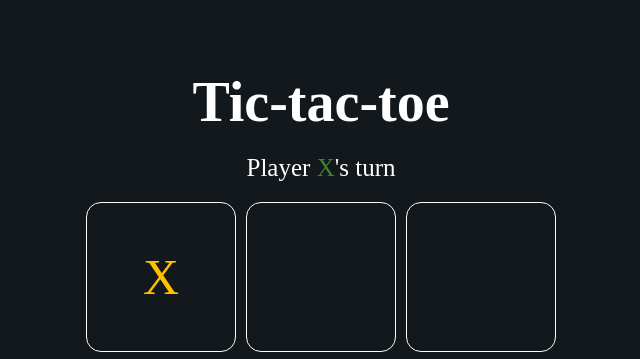
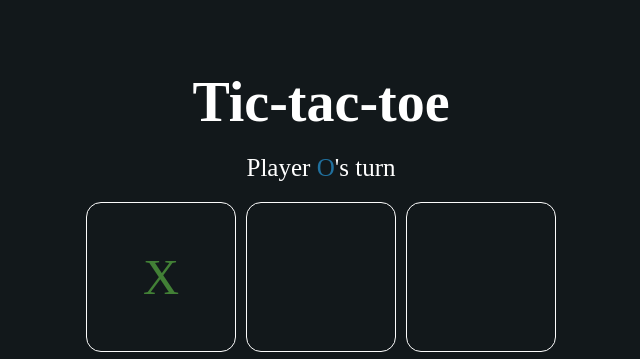
Before and after one commit to L1nar/tic-tac-toe, a plain HTML site: page index.html in a window 1280 px wide. Both pictures are taken after a click on the element 480 px from the left and 276 px from the top of the page. Shown: the top 359 px of the page, 319-959 px from the left. Drawn offline with Linux system fonts and the light colour scheme.

Commit message:
Add files via upload

```diff
--- a/script.js
+++ b/script.js
@@ -8,6 +8,8 @@ let winPatterns = [
     [0, 4, 8], [2, 4, 6],
 ];
 let restart = document.getElementById('reset');
+let mesg = document.getElementById('mesg');
+let playerDisplay = document.querySelector('.display-player');
 
 function cellClicked(cellIndex) {
     if (!gameEnd && board[cellIndex] === '') {
@@ -23,7 +25,10 @@ function cellClicked(cellIndex) {
             document.getElementById('mesg').textContent = 'Ничья!';
             gameEnd = true;
         } else {
+            playerDisplay.classList.remove(`player${currentPlayer}`);
             currentPlayer = currentPlayer === 'X' ? 'O' : 'X';
+            playerDisplay.innerText = currentPlayer;
+            playerDisplay.classList.add(`player${currentPlayer}`);
         }
     }
 }
--- a/style.css
+++ b/style.css
@@ -4,7 +4,7 @@
 
 body {
     margin: 0;
-    color: #ff9120;
+    color: #ffffff;
     display: flex;
     justify-content: center;
     align-items: center;
@@ -50,11 +50,11 @@ p {
 }
 
 .cell[data-value="X"] {
-    color: #FFC000;
+    color: #428036;
 }
 
 .cell[data-value="O"] {
-    color: #C00000;
+    color: rgb(32, 112, 158);
 }
 
 .playerX {
```
Also changed, not shown: index.html (+1 -1 lines).
